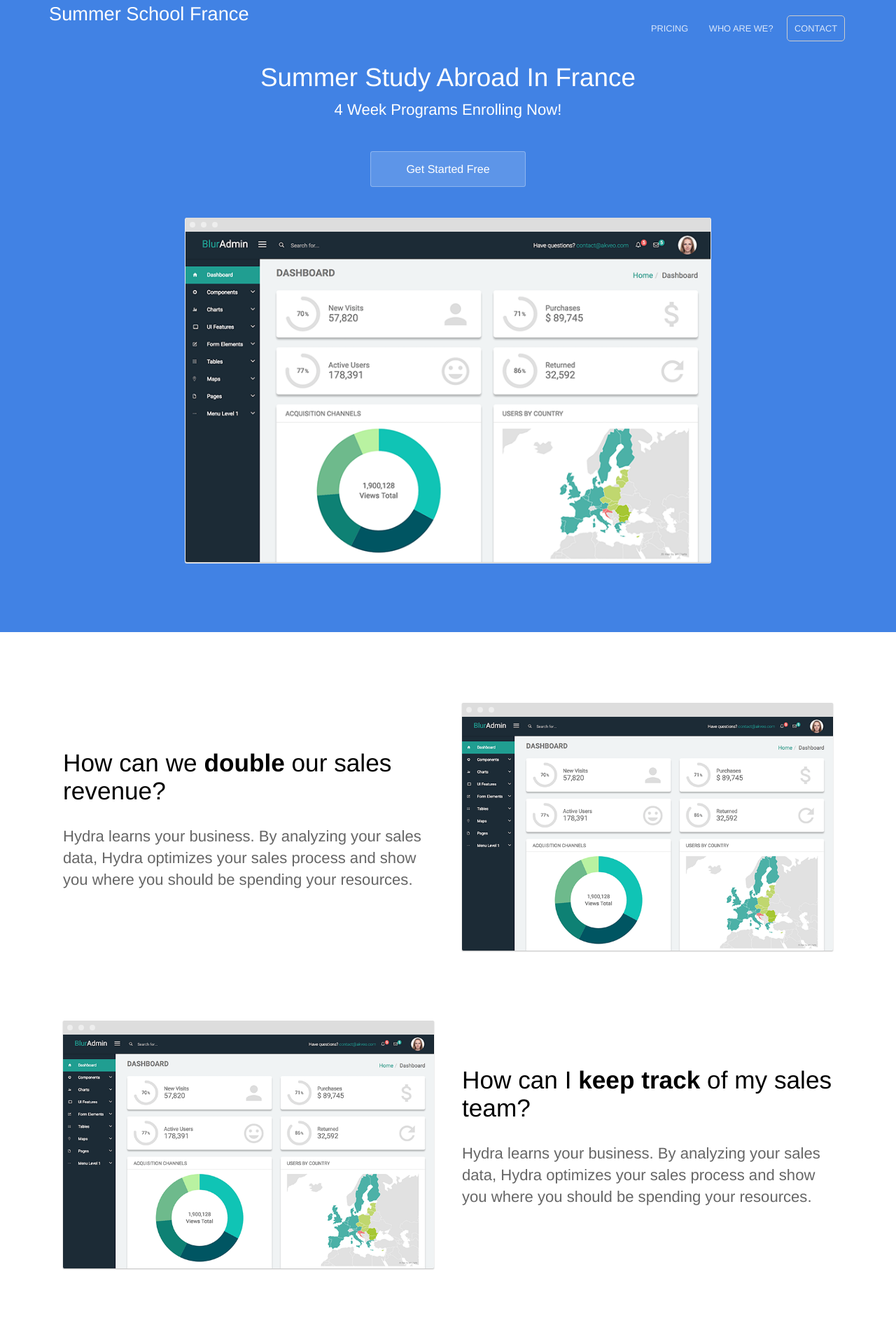
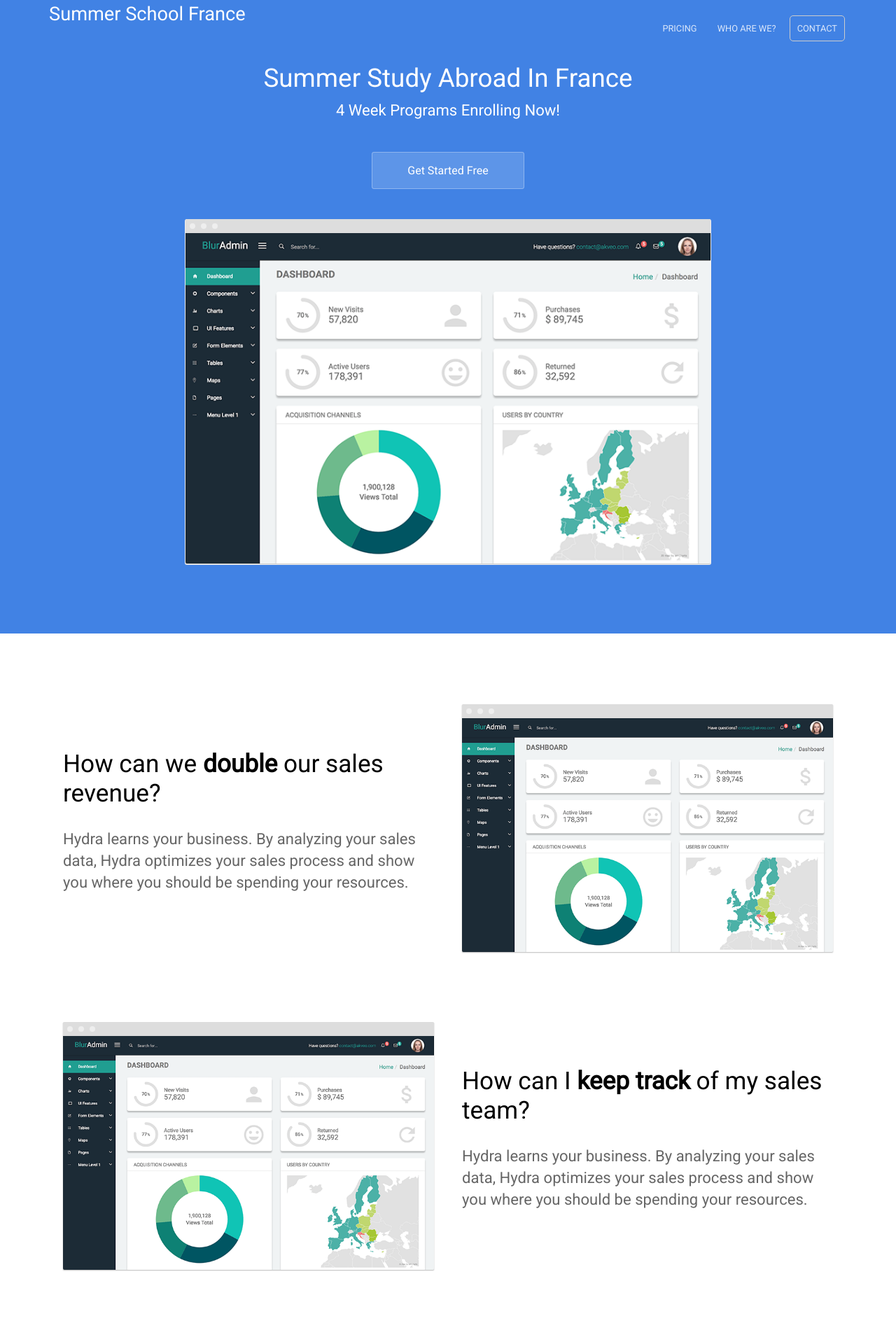
Before and after one commit to baritchie/project1, a Jekyll site: the page built from index.html, in a window 1280 px wide. Shown: the top 1910 px of the page at 70% size. Built offline with Jekyll 4.4.1, drawn with Linux system fonts in a browser that asks for light colours.

Commit message:
Updated '_sass/elements.scss' via CloudCannon

```diff
--- a/_sass/elements.scss
+++ b/_sass/elements.scss
@@ -8,7 +8,7 @@ html, body {
 }
 
 body {
-	font-family: "San Francisco", "Helvetica Neue", "Helvetica", "Arial";
+	font-family: 'Roboto', sans-serif;
 }
 
 a {
```
